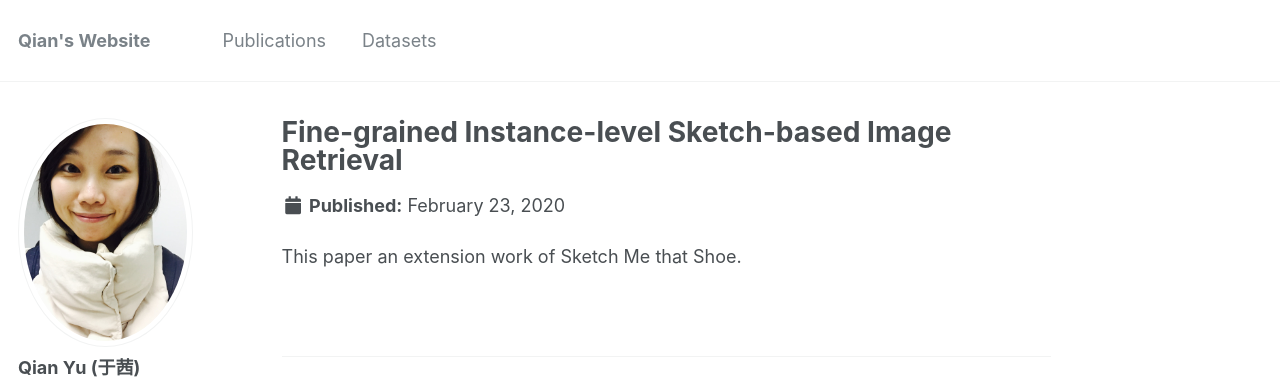
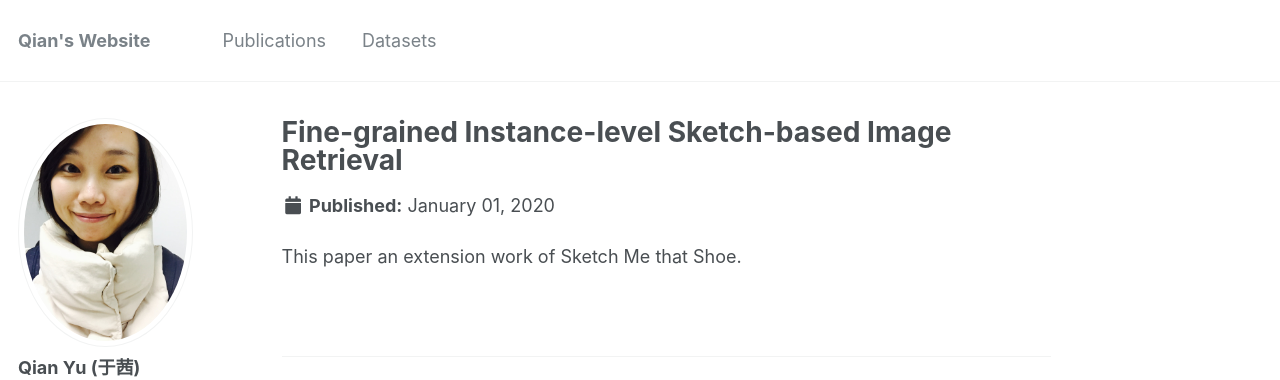
Before and after one commit to yuqian1023/yuqian1023.github.io, a Jekyll site: the page built from _publications/2020-02-23-paper-title-number-1.md, in a window 1280 px wide. Shown: the top 380 px of the page. Built offline with Jekyll 4.4.1, drawn with Linux system fonts in a browser that asks for light colours; some of the changed lines change nothing that is shown.

Commit message:
Update 2020-02-23-paper-title-number-1.md

```diff
--- a/_publications/2020-02-23-paper-title-number-1.md
+++ b/_publications/2020-02-23-paper-title-number-1.md
@@ -1,5 +1,8 @@
 ---
 title: "Fine-grained Instance-level Sketch-based Image Retrieval"
 permalink: /publication/2020-02-23-paper-title-number-1
+excerpt: 'This paper is an extension work of Sketch Me that Shoe.'
+collection: preprint
+date: 2020-01-01
 ---
 This paper an extension work of Sketch Me that Shoe.
```
